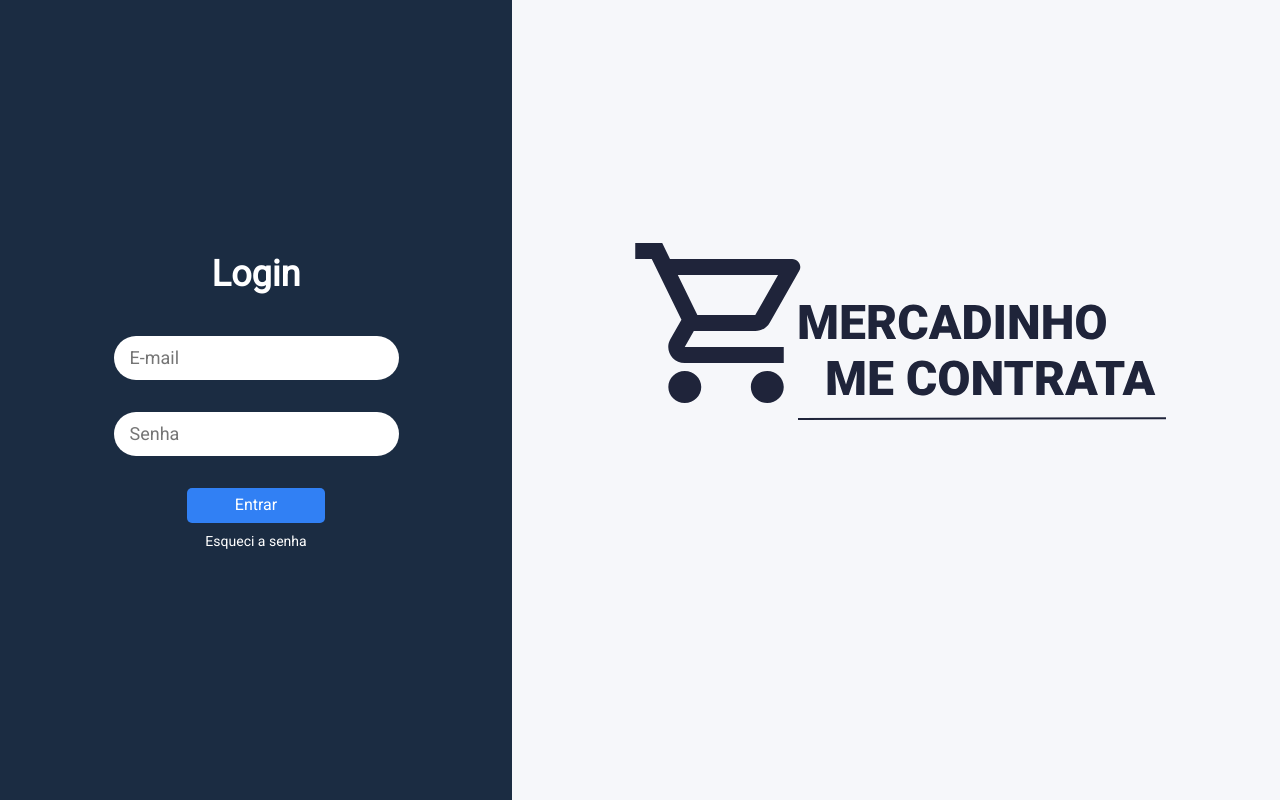
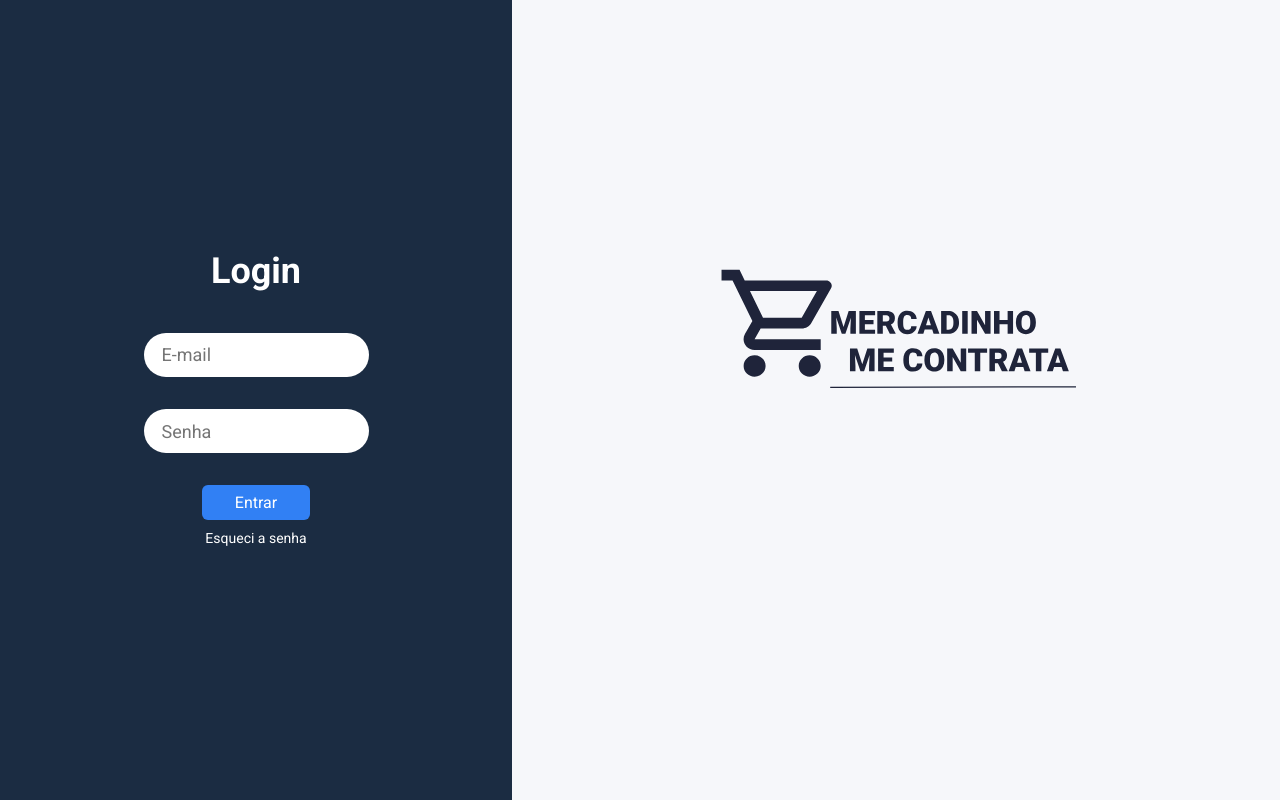
Before and after one commit to diegotfranco/mercadinho_me_contrata, a plain HTML site: page index.html in a window 1280 px wide. Drawn offline with Linux system fonts and the light colour scheme.

Commit message:
corrigindo as unidades de medida

```diff
--- a/index.html
+++ b/index.html
@@ -4,7 +4,8 @@
 	<meta charset="UTF-8">
 	<meta name="viewport" content="width=device-width, initial-scale=1.0">
 	<link href="bootstrap-5.1.3/css/bootstrap.min.css" rel="stylesheet">
-	<link href="https://fonts.googleapis.com/css?family=Roboto" rel="stylesheet" type="text/css">
+	<link rel="preconnect" href="https://fonts.googleapis.com">
+	<link href="https://fonts.googleapis.com/css2?family=Roboto:ital,wght@0,100;0,300;0,400;0,500;0,700;0,900;1,100;1,300;1,400;1,500;1,700;1,900&display=swap" rel="stylesheet">
 	<link rel="stylesheet" href="style.css">
 
 	<title>Mercadinho Me Contrata</title>
--- a/style.css
+++ b/style.css
@@ -1,10 +1,15 @@
+html
+{
+	height: 100%;
+	width: 100%;
+}
 body
 {
+	width: inherit;
+	height: inherit;
 	margin: 0;
 	padding: 0;
 	box-sizing: border-box;
-	width: 100%;
-	height: 100vh;
 	display: flex;
 	background-color: #F6F7FA;
 }
@@ -14,7 +19,7 @@ body
 	font-family: Roboto;
 	color: white;
 	width: 40%;
-	height: inherit;
+	height: auto;
 	background-color: #1B2C42;
 	display: inherit;
 	justify-content: center;
@@ -22,11 +27,12 @@ body
 }
 .login-box
 {
-	width: 285px;
-	height: 295px;
+	min-width: 37.5%;
+	height: auto;
 }
 .login-box form
 {
+	height: auto;
 	text-align: center;
 }
 .lado-esq label
@@ -36,32 +42,32 @@ body
 }
 .lado-esq h2
 {
-	font-size: 36px;
-	font-weight: 600;
+	font-size: 2.25rem;
+	font-weight: 700;
 
 }
 .login-input
 {
-	width: 100%;
-	height: 44px;
-	margin-top: 32px;
-	padding-left: 16px;
-	font-size: 18px;
+	min-width: 100%;
+	height: 2.45em;
+	margin-top: 2rem;
+	padding-left: 1em;
+	font-size: 1.125rem;
 	border: hidden;
-	border-radius: 22px;
+	border-radius: 1.225em;
 	color: #1F243A;
 	outline: 0;
 }
 .lado-esq [type='submit']
 {
-	width: 138px;
-	height: 35px;
+	min-width: 48%;
+	height: 2.2em;
 	border: hidden;
-	border-radius: 5px;
+	border-radius: 0.37em;
 	color: inherit;
 	background-color: #3180F4;
-	margin-top: 32px;
-	margin-bottom: 6px;
+	margin-top: 2em;
+	margin-bottom: 0.375em;
 }
 .lado-esq [type='submit']:hover
 {
@@ -75,7 +81,7 @@ body
 .lado-esq a
 {
 	color:white;
-	font-size: 14px;
+	font-size: 0.875rem;
 	text-decoration: none;
 }
 .lado-esq a:hover
@@ -92,7 +98,7 @@ body
 .lado-dir
 {
 	width: 60%;
-	height: inherit;
+	height: auto;
 	display: inherit;
 	justify-content: center;
 	align-items: center;
@@ -101,4 +107,5 @@ body
 .logo-svg
 {
 	margin-bottom: 20%;
+	max-width: 46.8%;
 }
```
